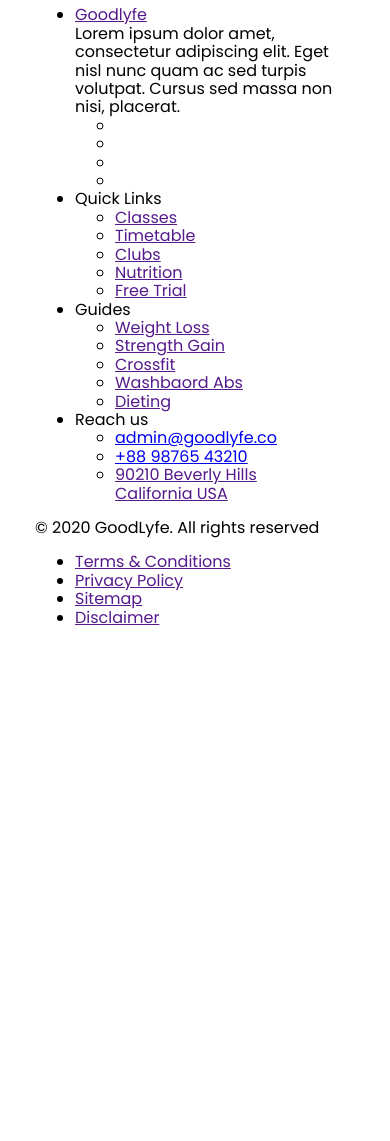
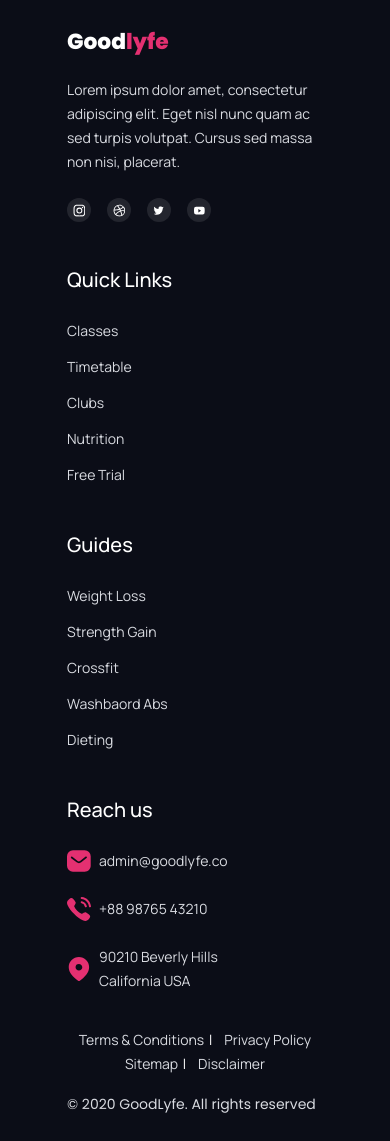
Before and after one commit to Vitalii-Prokopenko/good-life, a website built with Parcel: page index.html in a window 390 px wide. Shown: the part 4225-5366 px from the top of the page. Before the commit the page ends 4868 px from the top, so only its background shows below. Built offline with nearby package versions, Linux system fonts and the light colour scheme.

Commit message:
footer mobile styles added

```diff
--- a/index.html
+++ b/index.html
@@ -859,69 +859,112 @@
       </section>
     </main>
     <!-- PAGE FOOTER -->
-    <footer>
-      <div class="container">
+    <footer class="footer">
+      <div class="container footer__container">
         <!-- Upper footer -->
-
-        <ul class="footer__upper">
+        <ul class="list footer__upper">
           <!-- Logo and social links -->
           <li class="footer__block">
-            <a class="footer__logo" href="">Goodlyfe</a>
+            <a href="" class="link logo footer__logo"
+              >Good<span class="footer__logo--lyfe">lyfe</span></a
+            >
             <p class="footer__text">
               Lorem ipsum dolor amet, consectetur adipiscing elit. Eget nisl nunc quam ac sed turpis
               volutpat. Cursus sed massa non nisi, placerat.
             </p>
-            <ul class="footer__social-list">
-              <li class="footer__social-item"><a class="footer__social-link" href=""></a></li>
-              <li class="footer__social-item"><a class="footer__social-link" href=""></a></li>
-              <li class="footer__social-item"><a class="footer__social-link" href=""></a></li>
-              <li class="footer__social-item"><a class="footer__social-link" href=""></a></li>
+            <ul class="list footer__social-list">
+              <li class="footer__social-item">
+                <a class="footer__social-link" href="">
+                  <svg class="footer__social-icon" width="12.8" height="12.8">
+                    <use href="./images/icons/icons.svg#icon-instagram2"></use>
+                  </svg>
+                </a>
+              </li>
+              <li class="footer__social-item">
+                <a class="footer__social-link" href=""
+                  ><svg class="footer__social-icon" width="12.8" height="12.78">
+                    <use href="./images/icons/icons.svg#icon-dribble"></use></svg>
+                  </a>
+              </li>
+              <li class="footer__social-item">
+                <a class="footer__social-link" href=""
+                  ><svg class="footer__social-icon" width="11.62" height="9.6">
+                    <use href="./images/icons/icons.svg#icon-twitter"></use></svg>
+                  </a>
+              </li>
+              <li class="footer__social-item">
+                <a class="footer__social-link" href=""
+                  ><svg class="footer__social-icon" width="12.8" height="9.2">
+                    <use href="./images/icons/icons.svg#icon-youtube2"></use></svg>
+                  </a>
+              </li>
             </ul>
           </li>
           <!-- Quick links -->
           <li class="footer__block">
-            <p>Quick Links</p>
-            <ul class="footer__nav">
-              <li class="footer__nav-item"><a class="footer__nav-link" href="">Classes</a></li>
-              <li class="footer__nav-item"><a class="footer__nav-link" href="">Timetable</a></li>
-              <li class="footer__nav-item"><a class="footer__nav-link" href="">Clubs</a></li>
-              <li class="footer__nav-item"><a class="footer__nav-link" href="">Nutrition</a></li>
-              <li class="footer__nav-item"><a class="footer__nav-link" href="">Free Trial</a></li>
+            <p class="footer__block-title">Quick Links</p>
+            <ul class="list footer__nav">
+              <li class="footer__nav-item"><a class="link footer__nav-link" href="">Classes</a></li>
+              <li class="footer__nav-item">
+                <a class="link footer__nav-link" href="">Timetable</a>
+              </li>
+              <li class="footer__nav-item"><a class="link footer__nav-link" href="">Clubs</a></li>
+              <li class="footer__nav-item">
+                <a class="link footer__nav-link" href="">Nutrition</a>
+              </li>
+              <li class="footer__nav-item">
+                <a class="link footer__nav-link" href="">Free Trial</a>
+              </li>
             </ul>
           </li>
           <!-- Guides -->
           <li class="footer__block">
-            <p>Guides</p>
-            <ul class="footer__guide-list">
+            <p class="footer__block-title">Guides</p>
+            <ul class="list footer__guide-list">
               <li class="footer__guide-item">
-                <a class="footer__guide-link" href="">Weight Loss</a>
+                <a class="link footer__guide-link" href="">Weight Loss</a>
               </li>
               <li class="footer__guide-item">
-                <a class="footer__guide-link" href="">Strength Gain</a>
+                <a class="link footer__guide-link" href="">Strength Gain</a>
               </li>
-              <li class="footer__guide-item"><a class="footer__guide-link" href="">Crossfit</a></li>
               <li class="footer__guide-item">
-                <a class="footer__guide-link" href="">Washbaord Abs</a>
+                <a class="link footer__guide-link" href="">Crossfit</a>
               </li>
-              <li class="footer__guide-item"><a class="footer__guide-link" href="">Dieting</a></li>
+              <li class="footer__guide-item">
+                <a class="link footer__guide-link" href="">Washbaord Abs</a>
+              </li>
+              <li class="footer__guide-item">
+                <a class="link footer__guide-link" href="">Dieting</a>
+              </li>
             </ul>
           </li>
           <!-- Reach us -->
           <li class="footer__block">
-            <p>Reach us</p>
+            <p class="footer__block-title">Reach us</p>
             <address class="footer__address">
-              <ul class="footer__address-list">
+              <ul class="list footer__address-list">
                 <li class="footer__address-item">
-                  <a class="footer__address-link" href="mailto:admin@goodlyfe.co"
-                    >admin@goodlyfe.co</a
+                  <a class="link footer__address-link link-email" href="mailto:admin@goodlyfe.co">
+                    <svg class="footer__address-icon" width="24" height="24">
+                      <use href="./images/icons/icons.svg#icon-message"></use>
+                    </svg>
+                    admin@goodlyfe.co</a
                   >
                 </li>
                 <li class="footer__address-item">
-                  <a class="footer__address-link" href="tel:+889876543210">+88 98765 43210</a>
+                  <a class="link footer__address-link link-phone" href="tel:+889876543210"
+                    ><svg class="footer__address-icon" width="24" height="24">
+                      <use href="./images/icons/icons.svg#icon-calling"></use>
+                    </svg>
+                    +88 98765 43210</a
+                  >
                 </li>
                 <li class="footer__address-item">
-                  <a class="footer__address-link" href=""
-                    >90210 Beverly Hills<br />California USA</a
+                  <a class="link footer__address-link link-map" href=""
+                    ><svg class="footer__address-icon" width="24" height="24">
+                      <use href="./images/icons/icons.svg#icon-location"></use>
+                    </svg>
+                    90210 Beverly Hills<br />California USA</a
                   >
                 </li>
               </ul>
@@ -929,17 +972,20 @@
           </li>
         </ul>
         <!-- Lower footer -->
-        <p>&#169; 2020 GoodLyfe. All rights reserved</p>
-        <ul class="footer__terms-list">
+
+        <ul class="list footer__terms-list">
           <li class="footer__terms-item">
-            <a class="footer__terms-link" href="">Terms & Conditions</a>
+            <a class="link footer__terms-link" href="">Terms & Conditions</a>
           </li>
           <li class="footer__terms-item">
-            <a class="footer__terms-link" href="">Privacy Policy</a>
+            <a class="link footer__terms-link" href="">Privacy Policy</a>
           </li>
-          <li class="footer__terms-item"><a class="footer__terms-link" href="">Sitemap</a></li>
-          <li class="footer__terms-item"><a class="footer__terms-link" href="">Disclaimer</a></li>
+          <li class="footer__terms-item"><a class="link footer__terms-link" href="">Sitemap</a></li>
+          <li class="footer__terms-item">
+            <a class="link footer__terms-link" href="">Disclaimer</a>
+          </li>
         </ul>
+        <p class="footer__rights">&#169; 2020 GoodLyfe. All rights reserved</p>
       </div>
     </footer>
     <!-- Swiper JS -->
--- /dev/null
+++ b/sass/layout/_footer.scss
@@ -0,0 +1,194 @@
+/* === FOOTER === */
+
+.footer {
+  background-color: $footerBgColor;
+
+  &__container {
+    padding: 40px 32px 25px;
+  }
+
+  &__upper {
+    margin-bottom: 35px;
+  }
+
+  //   logo in footer
+
+  &__logo {
+    margin-bottom: 24px;
+
+    &:hover,
+    &:focus {
+      color: $accentColor;
+      transform: scale(1);
+    }
+
+    &:hover &--lyfe,
+    &:focus &--lyfe {
+      color: $secondColor;
+      transform: scale(1);
+    }
+  }
+
+  &__logo--lyfe {
+    color: $accentColor;
+  }
+
+  //   Text
+
+  &__text {
+    margin-bottom: 24px;
+
+    font-family: $secondFont;
+
+    font-weight: 400;
+    font-size: 14px;
+    line-height: calc(24 / 14);
+
+    color: $footerTextColor;
+  }
+
+  //   Social links
+
+  &__social-list {
+    margin-bottom: 43px;
+
+    display: flex;
+  }
+
+  &__social-item:not(:last-child) {
+    margin-right: 16px;
+  }
+
+  &__social-link {
+    display: flex;
+    justify-content: center;
+    align-items: center;
+
+    width: 24px;
+    height: 24px;
+    border-radius: 50%;
+
+    background-color: rgba($color: $secondColor, $alpha: 0.1);
+    @include my-transition(background-color);
+
+    &:hover,
+    &:focus {
+      background-color: $secondColor;
+    }
+  }
+
+  &__social-icon {
+    fill: $secondColor;
+    @include my-transition(fill);
+  }
+
+  &__social-link:hover &__social-icon,
+  &__social-link:focus &__social-icon {
+    fill: $hoverColor;
+  }
+
+  //   Links
+
+  &__block-title {
+    margin-bottom: 24px;
+
+    font-family: $secondFont;
+    font-weight: 500;
+    font-size: 20px;
+    line-height: calc(30 / 20);
+
+    color: $secondColor;
+  }
+
+  &__nav,
+  &__guide-list {
+    margin-bottom: 43px;
+  }
+
+  &__nav-item:not(:last-child) {
+    margin-bottom: 12px;
+  }
+
+  &__guide-item:not(:last-child) {
+    margin-bottom: 12px;
+  }
+
+  &__nav-link,
+  &__guide-link,
+  &__address-link,
+  &__terms-link {
+    font-family: $secondFont;
+    font-weight: 400;
+    font-size: 14px;
+    line-height: calc(24 / 14);
+
+    color: $footerTextColor;
+    @include my-transition(color);
+
+    &:hover,
+    &:focus {
+      color: $hoverColor;
+    }
+  }
+
+  //   Address links
+
+  &__address-item:not(:last-child) {
+    margin-bottom: 24px;
+  }
+
+  &__address-link {
+    display: flex;
+    align-items: center;
+  }
+
+  &__address-icon {
+    margin-right: 8px;
+
+    fill: $accentColor;
+    @include my-transition(fill);
+  }
+
+  &__address-link:hover &__address-icon {
+    fill: $secondColor;
+  }
+
+  //   Terms of use
+
+  &__terms-list {
+    margin-bottom: 16px;
+
+    display: flex;
+    flex-wrap: wrap;
+    justify-content: center;
+  }
+
+  &__terms-item:nth-child(2n + 1) {
+    margin-right: 20px;
+  }
+
+  &__terms-link {
+    position: relative;
+    display: inline-block;
+  }
+
+  &__terms-item:nth-child(2n + 1) &__terms-link::after {
+    position: absolute;
+    top: 0;
+    right: -8px;
+
+    content: 'l';
+    color: $secondColor;
+  }
+
+  //   Rights
+
+  &__rights {
+    font-family: $mainFont;
+    font-weight: 400;
+    font-size: 14px;
+    line-height: calc(24 / 14);
+
+    color: $footerTextColor;
+  }
+}
--- a/sass/layout/_main.scss
+++ b/sass/layout/_main.scss
@@ -15,3 +15,7 @@
 @import './app';
 
 @import './social';
+
+@import './footer';
+
+@import './address';
--- a/sass/utils/_variables.scss
+++ b/sass/utils/_variables.scss
@@ -17,6 +17,8 @@ $logoAccentColor: #FFC1D8;
 $reviewsBgGradientColor: #F4E3E9;
 $customerTypeColor: #969BAB;
 $socialBgColor: #EDEDED;
+$footerBgColor: #0B0D17;
+$footerTextColor: #D9DBE1;
 
 
 // Breakpoints
```
Also changed, not shown: sass/layout/_address.scss (added, +29 -0 lines), css/main.css, css/main.min.css, 2 other files.
